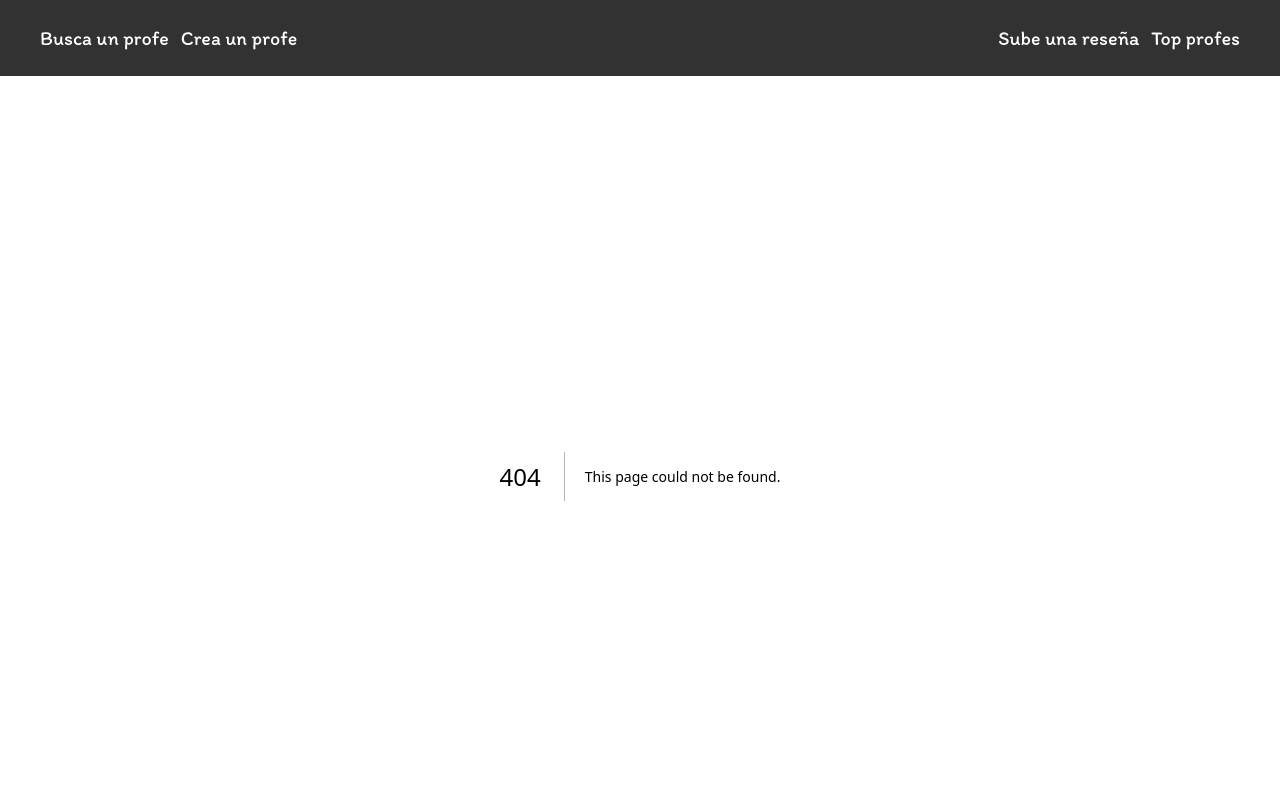
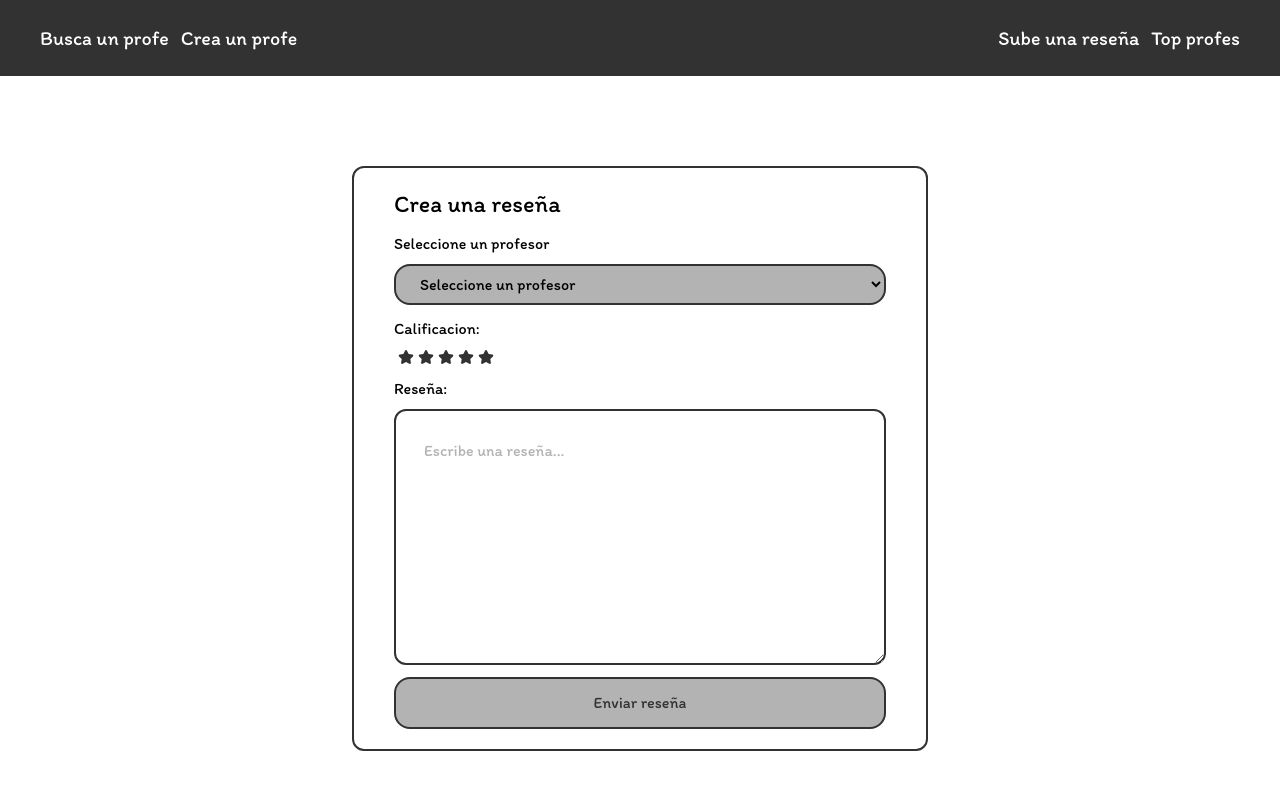
Before and after one commit to LuisC-web/rate-ud, a Next.js app: page /new/review in a window 1280 px wide. Before the commit this address had no page. Shown: the top 790 px of the page. Built offline with nearby package versions, Linux system fonts and the light colour scheme.

Commit message:
feat: add newReviewPage view

```diff
--- /dev/null
+++ b/src/app/new/review/page.tsx
@@ -0,0 +1,44 @@
+import RateStair from "@/components/RateStair";
+import React from "react";
+
+function newReviewPage() {
+  return (
+    <div className="flex h-full w-screen items-center justify-center">
+      <div className="border-primary mx-auto mt-10 w-full max-w-xl rounded-xl border-2 p-5 px-10">
+        <h1 className="mb-3 text-2xl">Crea una reseña</h1>
+        <form className="flex flex-col space-y-3">
+          <div className="flex flex-col space-y-2">
+            <label htmlFor="select-teacher">Seleccione un profesor</label>
+            <select
+              name="select-teacher"
+              className="bg-primary-light border-primary w-full rounded-2xl border-2 px-5 py-2"
+              defaultValue=""
+            >
+              <option value="">Seleccione un profesor</option>
+            </select>
+          </div>
+          <div className="flex flex-col space-y-2">
+            <label htmlFor="rate-teacher">Calificacion:</label>
+            <RateStair></RateStair>
+          </div>{" "}
+          <div className="flex flex-col space-y-2">
+            <label htmlFor="review-teacher">Reseña:</label>
+            <textarea
+              name="review-teacher"
+              id="review-teacher"
+              placeholder="Escribe una reseña..."
+              className="placeholder-primary-light border-primary h-40 rounded-xl border-2 p-7 md:h-64"
+            ></textarea>
+          </div>
+          <input
+            type="submit"
+            className="bg-primary-light text-primary border-primary rounded-2xl border-2 p-3"
+            value="Enviar reseña"
+          />
+        </form>
+      </div>
+    </div>
+  );
+}
+
+export default newReviewPage;
```
